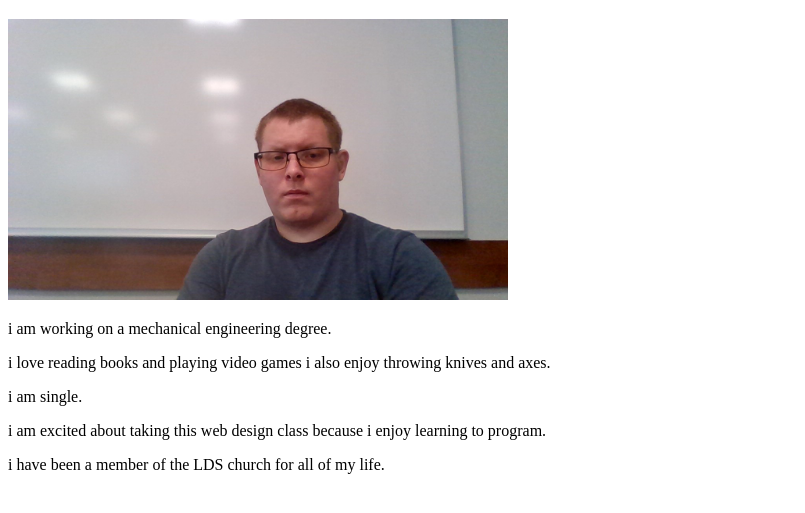
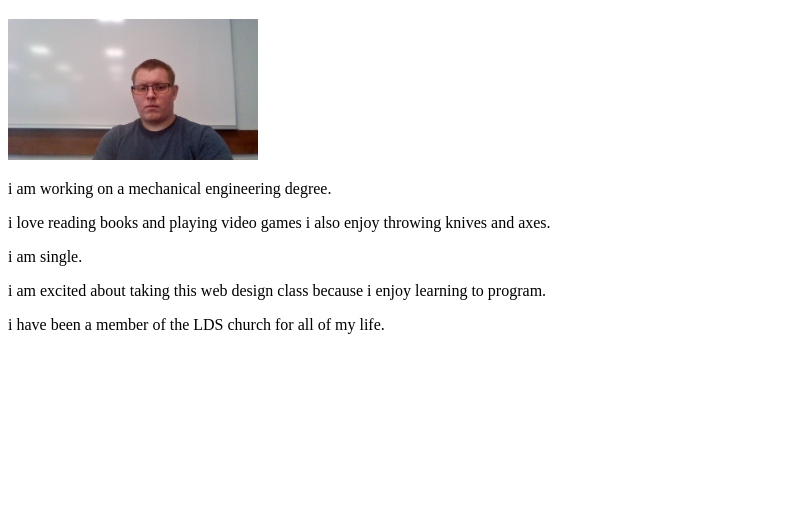
Before and after one commit to Tinjus99/wdd130, a plain HTML site: page index.html in a window 1280 px wide. Shown: the part 87-600 px from the top of the page, without its empty margins (0-805 px from the left). Drawn offline with Linux system fonts and the light colour scheme.

Commit message:
image size

```diff
--- a/index.html
+++ b/index.html
@@ -14,7 +14,7 @@
         <a href = "#">Personal Siteplan</a>
     </nav>
     <h1> Justin Hansen </h1>
-    <img src = "justinwebphoto.jpg" alt = "Image of me" width = 500>
+    <img src = "justinwebphoto.jpg" alt = "Image of me" width = "250">
     <p> i am working on a mechanical engineering degree.</p>
     <p> i love reading books and playing video games i also enjoy throwing knives and axes.</p>
     <p> i am single.</p>
```
